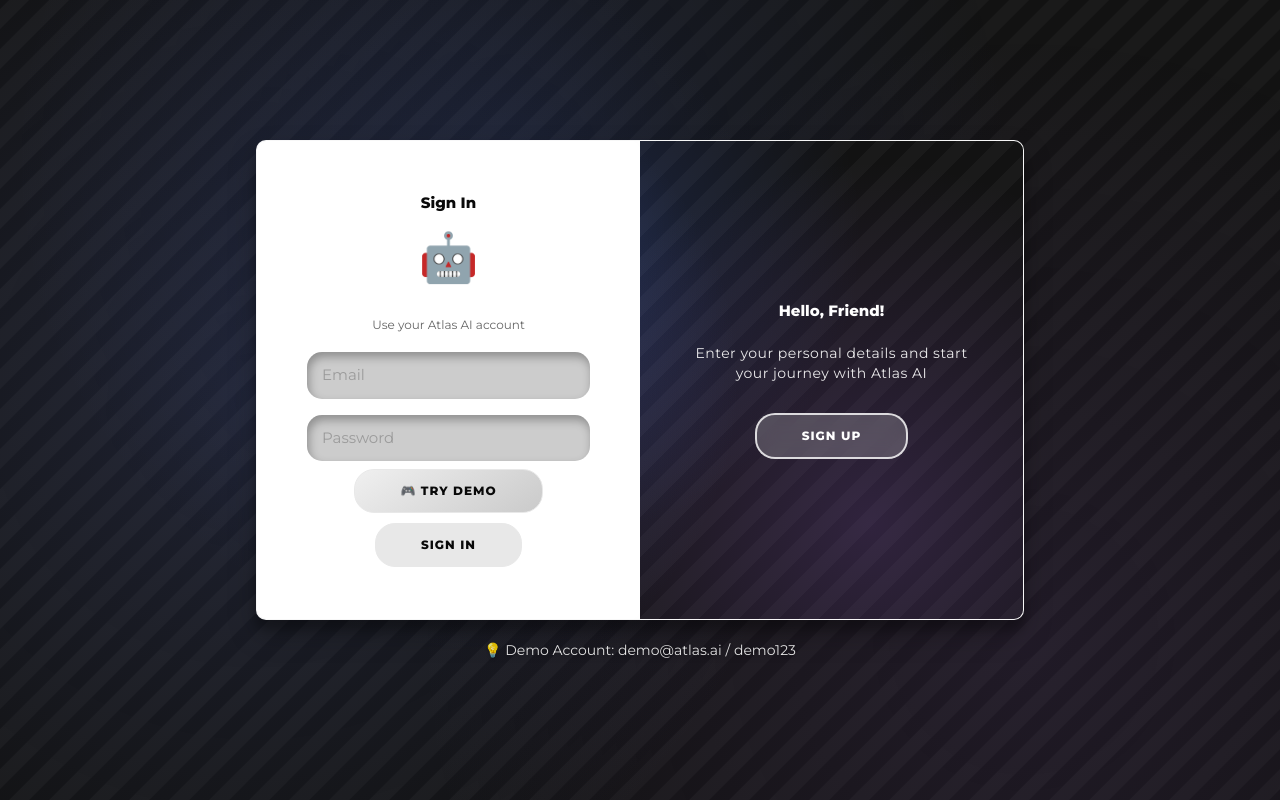
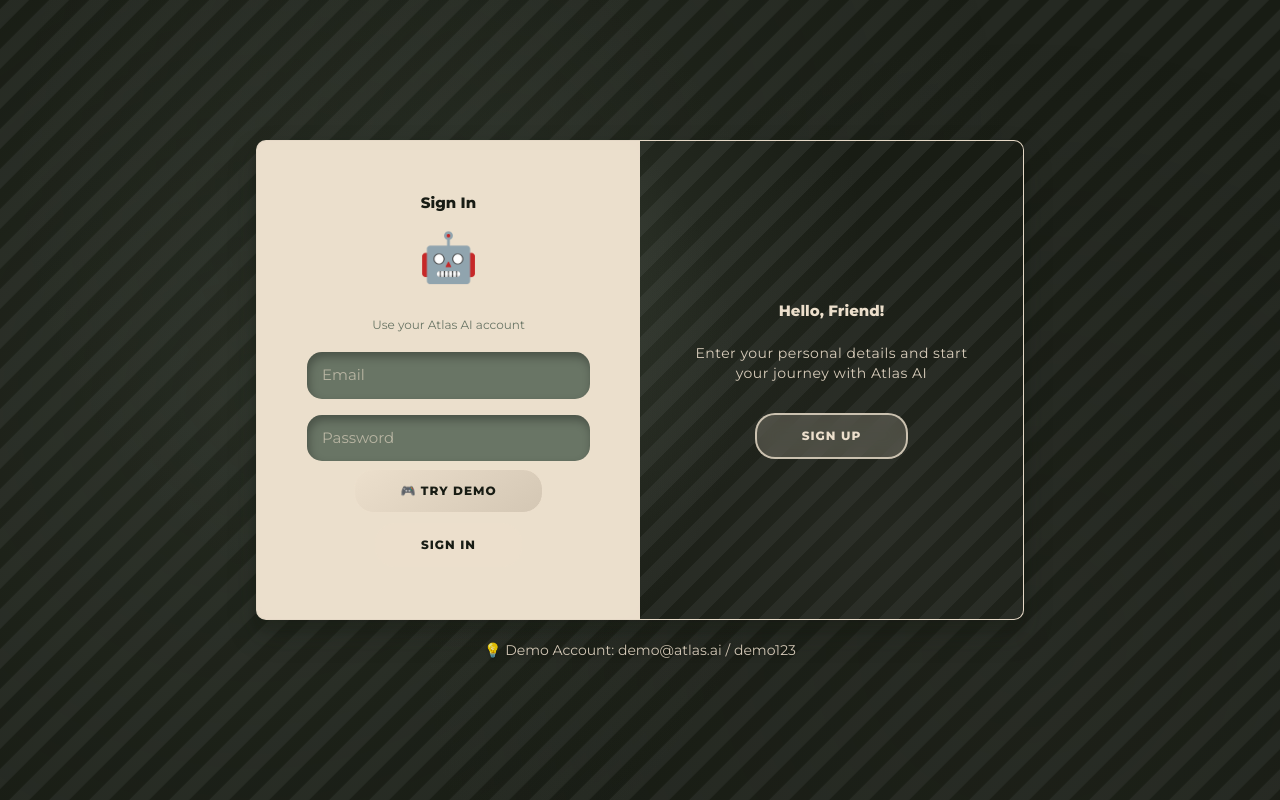
Before and after one commit to Mahad-Saffi/Atlas-AI-Scrum-Master, a React (Vite) app in the folder frontend/: page / in a window 1280 px wide. Built offline with nearby package versions, Linux system fonts and the light colour scheme; no server answers.

Commit message:
Update color scheme to earthy tones (#181C14, #3C3D37, #697565, #ECDFCC)

```diff
--- a/frontend/src/index.css
+++ b/frontend/src/index.css
@@ -8,17 +8,17 @@
 /* Design System - Based on Reference */
 :root {
   /* Brand Colors from Reference */
-  --color-dark: #1f1f1f;
-  --color-cream: #f6f7ed;
-  --color-light-gray: #f4f4f4;
-  --color-white: #ffffff;
+  --color-dark: #181c14;
+  --color-dark-gray: #3c3d37;
+  --color-medium-gray: #697565;
+  --color-cream: #ecdfcc;
 
   /* Extended Palette */
-  --color-dark-hover: #2a2a2a;
-  --color-border: #e5e5e5;
-  --color-text-primary: #1f1f1f;
-  --color-text-secondary: #6b6b6b;
-  --color-text-muted: #9b9b9b;
+  --color-dark-hover: #252922;
+  --color-border: #697565;
+  --color-text-primary: #181c14;
+  --color-text-secondary: #3c3d37;
+  --color-text-muted: #697565;
 
   /* Semantic Colors */
   --color-success: #10b981;
@@ -67,16 +67,16 @@
   width: 100%;
   min-height: 100vh;
   /* Animated diagonal stripe pattern */
-  background-color: #121212;
+  background-color: #181c14;
   background-image: linear-gradient(
     135deg,
-    #121212 25%,
-    #1a1a1a 25%,
-    #1a1a1a 50%,
-    #121212 50%,
-    #121212 75%,
-    #1a1a1a 75%,
-    #1a1a1a
+    #181c14 25%,
+    #252922 25%,
+    #252922 50%,
+    #181c14 50%,
+    #181c14 75%,
+    #252922 75%,
+    #252922
   );
   background-size: 40px 40px;
   animation: move 4s linear infinite;
@@ -106,15 +106,15 @@
   bottom: 0;
   background: radial-gradient(
       circle at 20% 50%,
-      rgba(102, 126, 234, 0.15),
+      rgba(105, 117, 101, 0.15),
       transparent 50%
     ),
+    radial-gradient(circle at 80% 80%, rgba(60, 61, 55, 0.15), transparent 50%),
     radial-gradient(
-      circle at 80% 80%,
-      rgba(118, 75, 162, 0.15),
+      circle at 40% 20%,
+      rgba(105, 117, 101, 0.1),
       transparent 50%
-    ),
-    radial-gradient(circle at 40% 20%, rgba(72, 118, 255, 0.1), transparent 50%);
+    );
   pointer-events: none;
   z-index: 0;
 }
@@ -123,13 +123,13 @@
 .btn-primary,
 .btn-secondary,
 button {
-  color: #090909;
+  color: #181c14;
   padding: 0.7em 1.7em;
   font-size: 0.9375rem;
   border-radius: 0.5em;
-  background: #e8e8e8;
+  background: #ecdfcc;
   cursor: pointer;
-  border: 1px solid #e8e8e8;
+  border: 1px solid #ecdfcc;
   transition: all 0.3s;
   box-shadow: none;
   font-family: inherit;
@@ -146,7 +146,7 @@
 .btn-primary:active,
 .btn-secondary:active,
 button:active {
-  color: #666;
+  color: #181c14;
   transform: translateY(0);
   opacity: 0.8;
 }
@@ -160,17 +160,19 @@
 
 /* Primary button variant - with gradient accent */
 .btn-primary {
-  background: linear-gradient(145deg, #f0f0f0, #cacaca);
+  background: linear-gradient(145deg, #ecdfcc, #d4c7b4);
   font-weight: 700;
 }
 
 .btn-primary:active {
-  background: linear-gradient(145deg, #cacaca, #f0f0f0);
+  background: linear-gradient(145deg, #d4c7b4, #ecdfcc);
 }
 
 /* Secondary button - slightly different shade */
 .btn-secondary {
-  background: #e8e8e8;
+  background: #697565;
+  color: #ecdfcc;
+  border: 1px solid #697565;
   font-weight: 500;
 }
 
@@ -207,11 +209,11 @@
   border-radius: 15px;
   padding: 1em;
   font-size: 0.9375rem;
-  background-color: #ccc;
+  background-color: #697565;
   box-shadow: inset 2px 5px 10px rgba(0, 0, 0, 0.3);
   transition: 300ms ease-in-out;
   font-family: inherit;
-  color: var(--color-text-primary);
+  color: #ecdfcc;
 }
 
 .input-modern:focus,
@@ -220,7 +222,8 @@
 input[type="password"]:focus,
 input[type="search"]:focus,
 select:focus {
-  background-color: white;
+  background-color: #ecdfcc;
+  color: #181c14;
   box-shadow: inset 1px 3px 8px rgba(0, 0, 0, 0.2);
 }
 
@@ -240,47 +243,47 @@
 
 /* Card Styles - Glassmorphism */
 .card {
-  background: rgba(255, 255, 255, 0.9);
+  background: rgba(236, 223, 204, 0.9);
   backdrop-filter: blur(20px);
   -webkit-backdrop-filter: blur(20px);
   border-radius: var(--radius-lg);
   padding: 1.25rem;
-  border: 1px solid rgba(255, 255, 255, 0.3);
-  box-shadow: 0 8px 32px 0 rgba(31, 38, 135, 0.15);
+  border: 1px solid rgba(236, 223, 204, 0.3);
+  box-shadow: 0 8px 32px 0 rgba(24, 28, 20, 0.15);
   transition: all 0.3s cubic-bezier(0.4, 0, 0.2, 1);
 }
 
 .card:hover {
-  box-shadow: 0 12px 48px 0 rgba(31, 38, 135, 0.25);
+  box-shadow: 0 12px 48px 0 rgba(24, 28, 20, 0.25);
   transform: translateY(-4px);
-  border-color: rgba(255, 255, 255, 0.5);
+  border-color: rgba(236, 223, 204, 0.5);
 }
 
 .card-glass {
-  background: rgba(255, 255, 255, 0.95);
+  background: rgba(236, 223, 204, 0.95);
   backdrop-filter: blur(30px);
   -webkit-backdrop-filter: blur(30px);
-  border: 1px solid rgba(255, 255, 255, 0.4);
+  border: 1px solid rgba(236, 223, 204, 0.4);
   border-radius: var(--radius-xl);
   padding: 2rem;
-  box-shadow: 0 8px 32px 0 rgba(31, 38, 135, 0.2);
+  box-shadow: 0 8px 32px 0 rgba(24, 28, 20, 0.2);
 }
 
 .glass-header {
-  background: rgba(255, 255, 255, 0.85);
+  background: rgba(236, 223, 204, 0.85);
   backdrop-filter: blur(20px);
   -webkit-backdrop-filter: blur(20px);
-  border-bottom: 1px solid rgba(255, 255, 255, 0.3);
-  box-shadow: 0 4px 24px 0 rgba(31, 38, 135, 0.1);
+  border-bottom: 1px solid rgba(236, 223, 204, 0.3);
+  box-shadow: 0 4px 24px 0 rgba(24, 28, 20, 0.1);
 }
 
 .glass-container {
-  background: rgba(255, 255, 255, 0.7);
+  background: rgba(236, 223, 204, 0.7);
   backdrop-filter: blur(15px);
   -webkit-backdrop-filter: blur(15px);
-  border: 1px solid rgba(255, 255, 255, 0.3);
+  border: 1px solid rgba(236, 223, 204, 0.3);
   border-radius: var(--radius-xl);
-  box-shadow: 0 8px 32px 0 rgba(31, 38, 135, 0.15);
+  box-shadow: 0 8px 32px 0 rgba(24, 28, 20, 0.15);
 }
 
 /* Animations */
@@ -331,16 +334,16 @@
 }
 
 ::-webkit-scrollbar-track {
-  background: var(--color-light-gray);
+  background: var(--color-dark-gray);
 }
 
 ::-webkit-scrollbar-thumb {
-  background: var(--color-text-muted);
+  background: var(--color-medium-gray);
   border-radius: var(--radius-sm);
 }
 
 ::-webkit-scrollbar-thumb:hover {
-  background: var(--color-text-secondary);
+  background: var(--color-cream);
 }
 
 /* Smooth Transitions */
@@ -354,8 +357,8 @@
 
 /* Loading Spinner */
 .spinner {
-  border: 2px solid var(--color-border);
-  border-top: 2px solid var(--color-dark);
+  border: 2px solid var(--color-medium-gray);
+  border-top: 2px solid var(--color-cream);
   border-radius: 50%;
   width: 20px;
   height: 20px;
--- a/frontend/src/pages/SimpleLogin.css
+++ b/frontend/src/pages/SimpleLogin.css
@@ -15,7 +15,7 @@
 .login-page h1 {
   font-weight: bold;
   margin: 0;
-  color: #090909;
+  color: #181c14;
 }
 
 .login-page p {
@@ -24,16 +24,17 @@
   line-height: 20px;
   letter-spacing: 0.5px;
   margin: 20px 0 30px;
+  color: #3c3d37;
 }
 
 .login-page span {
   font-size: 12px;
-  color: #666;
+  color: #697565;
   margin: 10px 0;
 }
 
 .login-page a {
-  color: #333;
+  color: #3c3d37;
   font-size: 14px;
   text-decoration: none;
   margin: 15px 0;
@@ -41,14 +42,14 @@
 }
 
 .login-page a:hover {
-  color: #667eea;
+  color: #697565;
 }
 
 .auth-container button {
   border-radius: 20px;
-  border: 1px solid #e8e8e8;
-  background: #e8e8e8;
-  color: #090909;
+  border: 1px solid #ecdfcc;
+  background: #ecdfcc;
+  color: #181c14;
   font-size: 12px;
   font-weight: bold;
   padding: 12px 45px;
@@ -59,7 +60,7 @@
 }
 
 .auth-container button:active {
-  color: #666;
+  color: #181c14;
   transform: translateY(0);
   opacity: 0.8;
 }
@@ -79,28 +80,28 @@
 }
 
 .auth-container button.ghost {
-  background: rgba(255, 255, 255, 0.2);
+  background: rgba(236, 223, 204, 0.2);
   backdrop-filter: blur(10px);
   -webkit-backdrop-filter: blur(10px);
-  border: 2px solid rgba(255, 255, 255, 0.8);
-  color: #ffffff;
+  border: 2px solid rgba(236, 223, 204, 0.8);
+  color: #ecdfcc;
 }
 
 .auth-container button.ghost:hover {
-  background: rgba(255, 255, 255, 0.3);
+  background: rgba(236, 223, 204, 0.3);
   transform: translateY(-2px);
   opacity: 0.9;
 }
 
 .auth-container button.ghost:active {
-  background: rgba(255, 255, 255, 0.15);
+  background: rgba(236, 223, 204, 0.15);
   opacity: 0.8;
 }
 
 .demo-btn {
-  background: linear-gradient(145deg, #f0f0f0, #cacaca) !important;
-  color: #090909 !important;
-  border: 1px solid #e8e8e8 !important;
+  background: linear-gradient(145deg, #ecdfcc, #d4c7b4) !important;
+  color: #181c14 !important;
+  border: 1px solid #ecdfcc !important;
   margin-bottom: 10px;
 }
 
@@ -109,12 +110,12 @@
 }
 
 .demo-btn:active {
-  background: linear-gradient(145deg, #cacaca, #f0f0f0) !important;
+  background: linear-gradient(145deg, #d4c7b4, #ecdfcc) !important;
   opacity: 0.8;
 }
 
 .auth-container form {
-  background: rgba(255, 255, 255, 0.9);
+  background: rgba(236, 223, 204, 0.9);
   backdrop-filter: blur(10px);
   -webkit-backdrop-filter: blur(10px);
   display: flex;
@@ -127,7 +128,7 @@
 }
 
 .auth-container input {
-  background-color: #ccc;
+  background-color: #697565;
   border: none;
   border-radius: 15px;
   padding: 12px 15px;
@@ -136,22 +137,28 @@
   font-family: inherit;
   transition: all 0.3s;
   box-shadow: inset 2px 5px 10px rgba(0, 0, 0, 0.3);
-  color: #090909;
+  color: #ecdfcc;
+}
+
+.auth-container input::placeholder {
+  color: rgba(236, 223, 204, 0.6);
 }
 
 .auth-container input:focus {
-  background-color: white;
+  background-color: #ecdfcc;
+  color: #181c14;
   box-shadow: inset 1px 3px 8px rgba(0, 0, 0, 0.2);
   outline: none;
 }
 
 .auth-container {
-  background: rgba(255, 255, 255, 0.95);
+  background: rgba(236, 223, 204, 0.95);
   backdrop-filter: blur(20px);
   -webkit-backdrop-filter: blur(20px);
   border-radius: 10px;
-  box-shadow: 0 14px 28px rgba(0, 0, 0, 0.25), 0 10px 10px rgba(0, 0, 0, 0.22);
-  border: 1px solid rgba(255, 255, 255, 0.3);
+  box-shadow: 0 14px 28px rgba(24, 28, 20, 0.25),
+    0 10px 10px rgba(24, 28, 20, 0.22);
+  border: 1px solid rgba(236, 223, 204, 0.3);
   position: relative;
   overflow: hidden;
   width: 768px;
@@ -219,21 +226,21 @@
 }
 
 .overlay {
-  background: #121212;
+  background: #181c14;
   background-image: linear-gradient(
     135deg,
-    #121212 25%,
-    #1a1a1a 25%,
-    #1a1a1a 50%,
-    #121212 50%,
-    #121212 75%,
-    #1a1a1a 75%,
-    #1a1a1a
+    #181c14 25%,
+    #252922 25%,
+    #252922 50%,
+    #181c14 50%,
+    #181c14 75%,
+    #252922 75%,
+    #252922
   );
   background-size: 40px 40px;
   animation: move 4s linear infinite;
   background-repeat: repeat;
-  color: #ffffff;
+  color: #ecdfcc;
   position: relative;
   left: -100%;
   height: 100%;
@@ -251,11 +258,15 @@
   bottom: 0;
   background: radial-gradient(
       circle at 20% 50%,
-      rgba(102, 126, 234, 0.3),
+      rgba(105, 117, 101, 0.3),
       transparent 50%
     ),
-    radial-gradient(circle at 80% 80%, rgba(118, 75, 162, 0.3), transparent 50%),
-    radial-gradient(circle at 40% 20%, rgba(72, 118, 255, 0.2), transparent 50%);
+    radial-gradient(circle at 80% 80%, rgba(60, 61, 55, 0.3), transparent 50%),
+    radial-gradient(
+      circle at 40% 20%,
+      rgba(105, 117, 101, 0.2),
+      transparent 50%
+    );
   pointer-events: none;
 }
 
@@ -279,11 +290,11 @@
 }
 
 .overlay-panel h1 {
-  color: white;
+  color: #ecdfcc;
 }
 
 .overlay-panel p {
-  color: rgba(255, 255, 255, 0.9);
+  color: rgba(236, 223, 204, 0.9);
 }
 
 .overlay-left {
@@ -332,7 +343,7 @@
 
 .demo-info {
   margin-top: 20px;
-  color: rgba(255, 255, 255, 0.9);
+  color: rgba(236, 223, 204, 0.9);
   font-size: 14px;
   text-align: center;
   text-shadow: 0 1px 3px rgba(0, 0, 0, 0.3);
```
